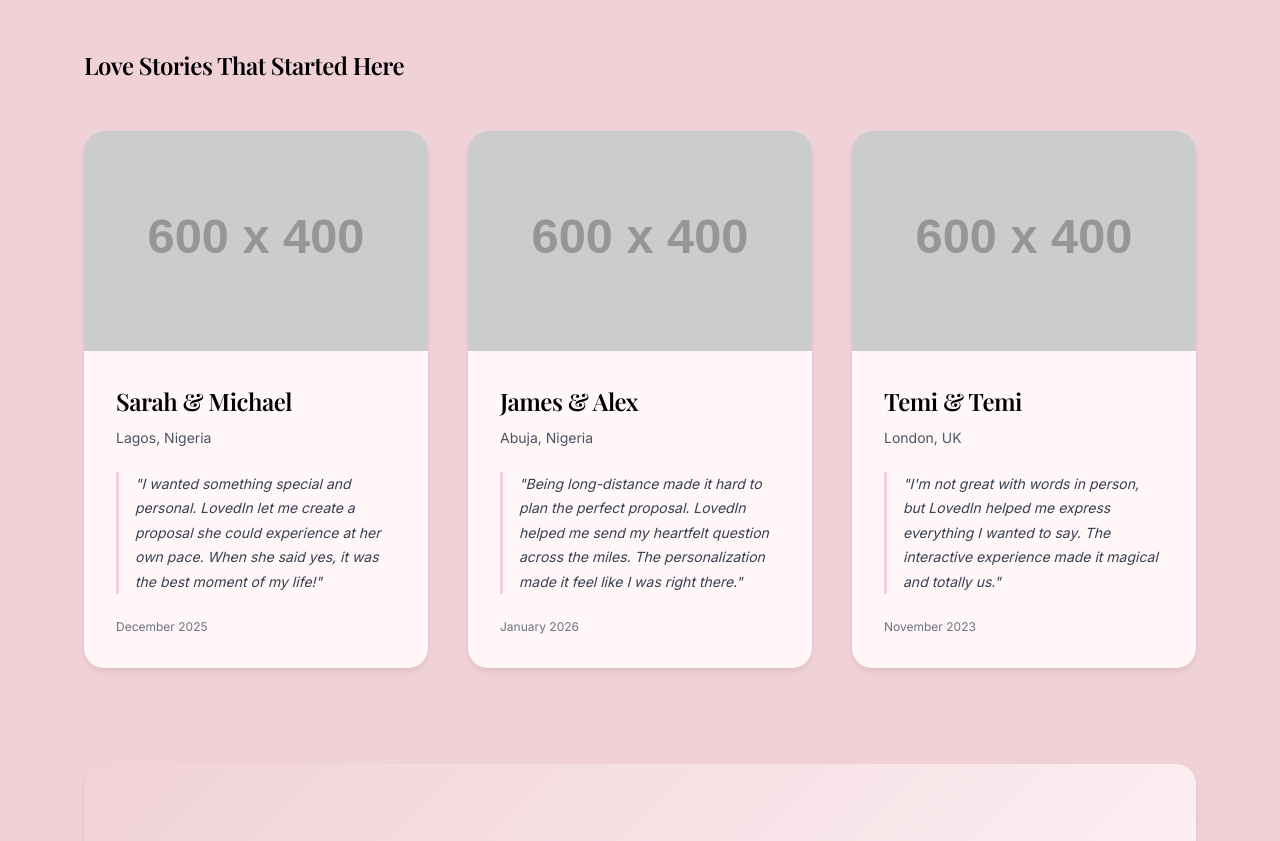
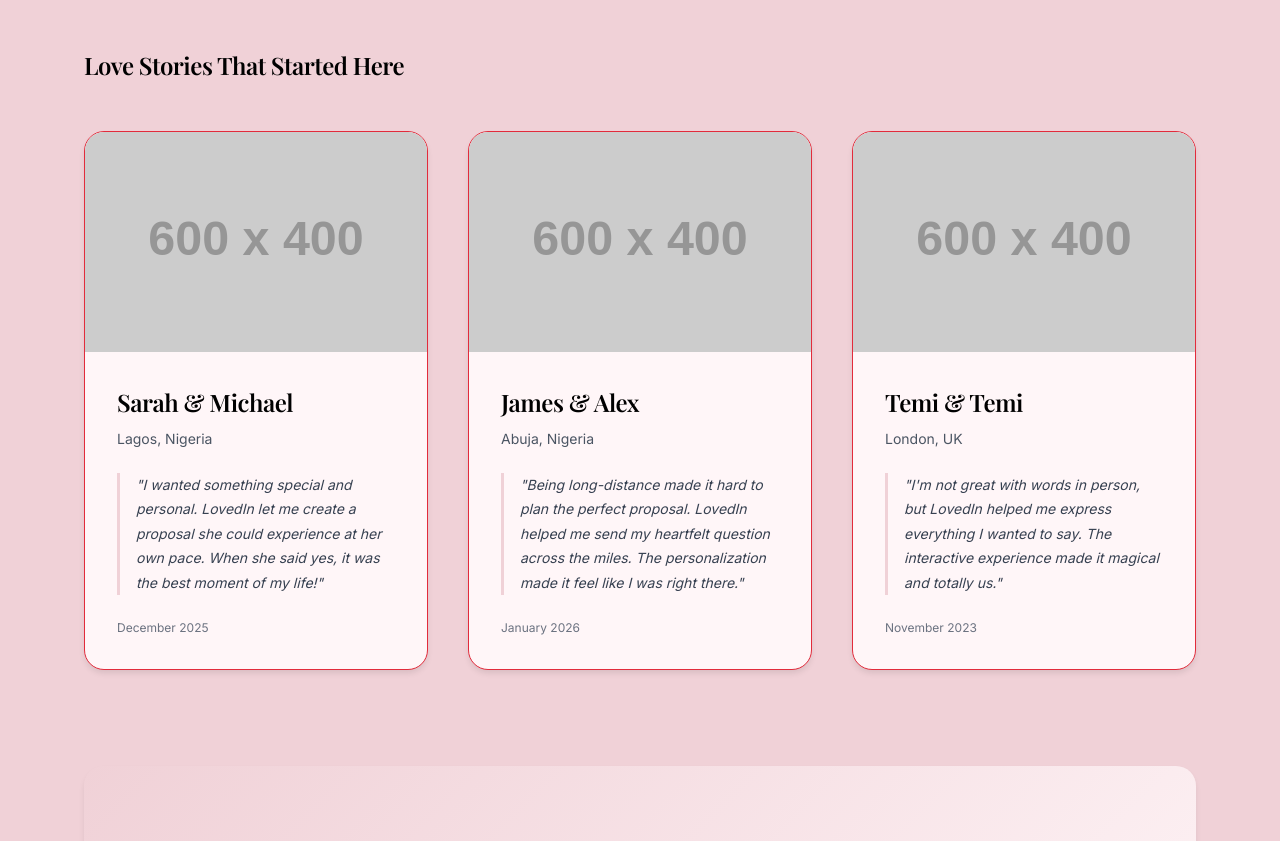
Before and after one commit to Yourgotopyromaniac/lovedin, a plain HTML site: page stories.html in a window 1280 px wide. Shown: the part 680-1521 px from the top of the page. Drawn offline with nearby package versions, Linux system fonts and the light colour scheme; placeholder pictures from the web are drawn by us.

Commit message:
fix: improved story card styling

```diff
--- a/css/stories.css
+++ b/css/stories.css
@@ -39,6 +39,7 @@
 
 .story-card {
   background: var(--color-secondary-bg);
+  border: 1px solid var(--color-primary);
   border-radius: var(--radius-2xl);
   overflow: hidden;
   box-shadow: var(--shadow-md);
```
